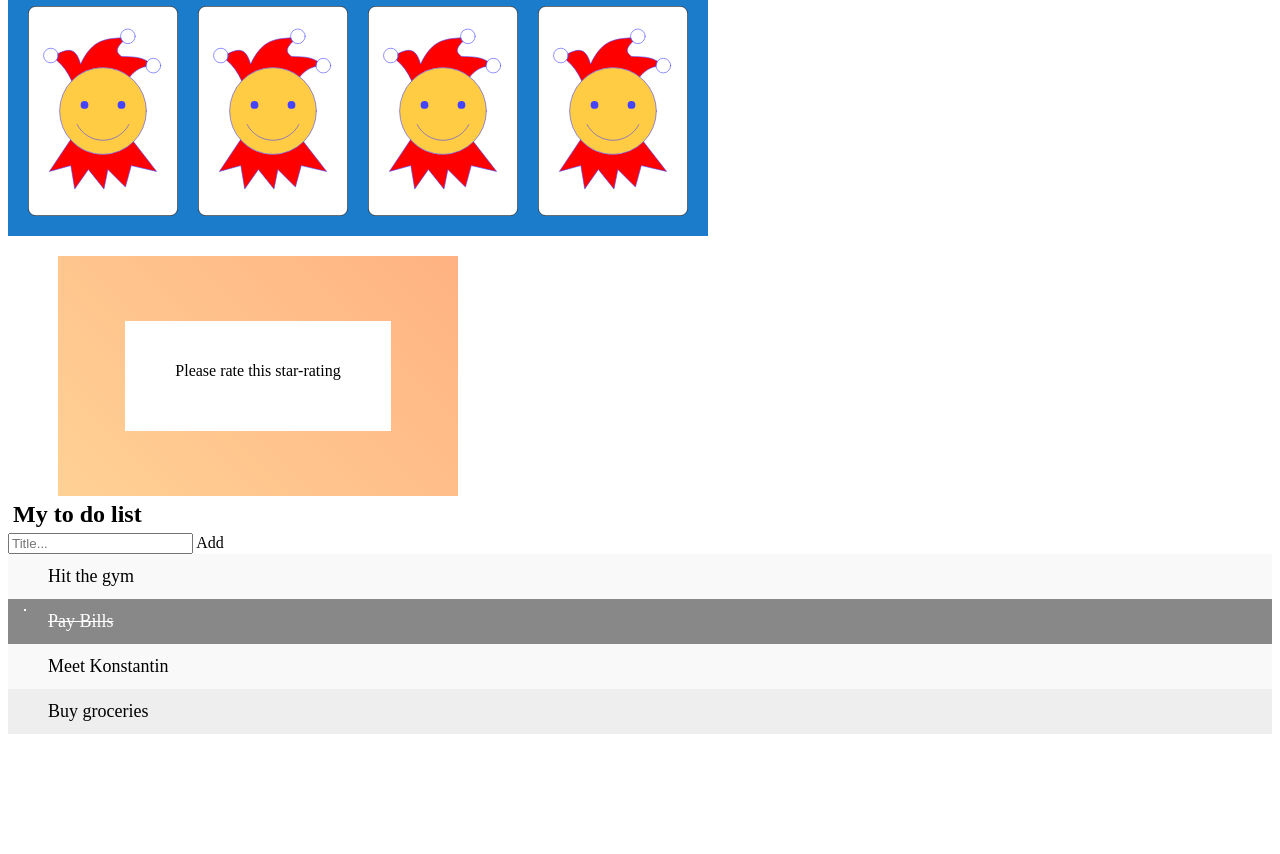
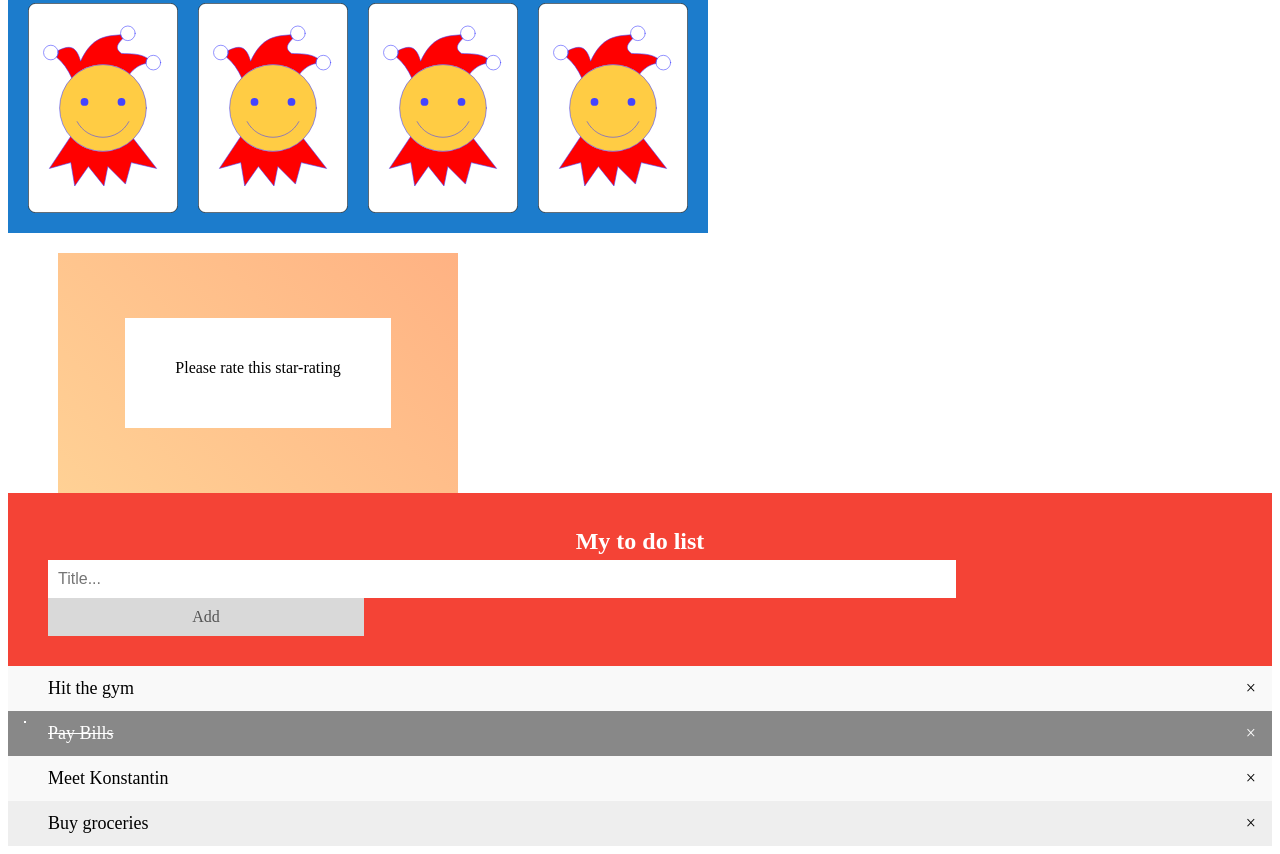
Before and after one commit to Rossov13/projectNeal13, a website built with Vite: page index.html in a window 1280 px wide. Shown: the part 1112-1966 px from the top of the page. Before the commit the page ends 1854 px from the top, so only its background shows below. Built offline with nearby package versions, Linux system fonts and the light colour scheme; some icons are missing.

Commit message:
06.12.2023

```diff
--- a/src/main.ts
+++ b/src/main.ts
@@ -195,3 +195,31 @@ stars.forEach((star, index1) => {
     });
   });
 });
+
+
+let myNodelist = document.getElementsByTagName("LI");
+let i;
+for (i = 0; i < myNodelist.length; i++) {
+  let span = document.createElement("SPAN");
+  let txt = document.createTextNode("\u00D7");
+  span.className = "close";
+  span.appendChild(txt);
+  myNodelist[i].appendChild(span);
+}
+
+let closebtns = document.getElementsByClassName("close");
+let k;
+
+for (k = 0; k < closebtns.length; k++) {
+  closebtns[k].addEventListener("click", function() {
+    this.parentElement.style.display = 'none';
+  });
+}
+
+
+function newElement() {
+  let li = document.createElement("li");
+  let inputValue = document.getElementById("myInput").value;
+  let t = document.createTextNode(inputValue);
+
+}
--- a/src/style.css
+++ b/src/style.css
@@ -400,3 +400,55 @@ ul li.checked::before {
     top: 10px;
     left: 16px
 }
+
+.close {
+    position: absolute;
+    right: 0;
+    top: 0;
+    padding: 12px 16px 12px 16px;
+}
+
+close:hover {
+    background-color: #f44336;
+    color: white;
+}
+
+.header {
+    background-color: #f44336;
+    padding: 30px 40px;
+    color: white;
+    text-align: center;
+}
+
+.header:after {
+   content: "";
+   display: table;
+   clear: both;
+}
+
+input {
+    margin: 0;
+    border: none;
+    border-radius: 0;
+    width: 75%;
+    padding: 10px;
+    float: left;
+    font-size: 16px;
+}
+
+.addBtn {
+    padding: 10px;
+    width: 25%;
+    background:#d9d9d9;
+    color: #555;
+    float: left;
+    text-align: center;
+    font-size: 16px;
+    cursor: pointer;
+    transition: 0.3s;
+    border-radius: 0;
+}
+
+.addBtn:hover {
+    background-color: #bbb;
+}
```
